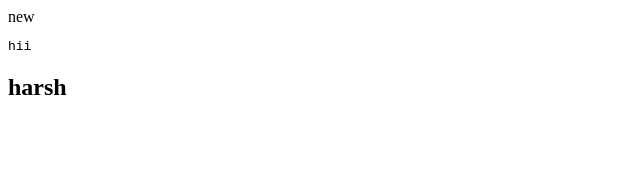
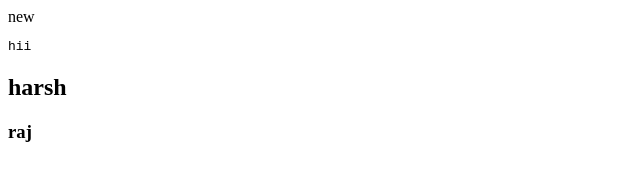
Before and after one commit to Harsh45457/hrsh07, a plain HTML site: page index1.html in a window 1280 px wide. Shown: the full height of the page, 0-640 px from the left. Drawn offline with Linux system fonts and the light colour scheme.

Commit message:
Update index1.html

```diff
--- a/index1.html
+++ b/index1.html
@@ -9,5 +9,6 @@
    <div>new </div>
    <pre>hii</pre>
    <h2>harsh</h2>
+    <h3>raj</h3>
 </body>
 </html>
```
